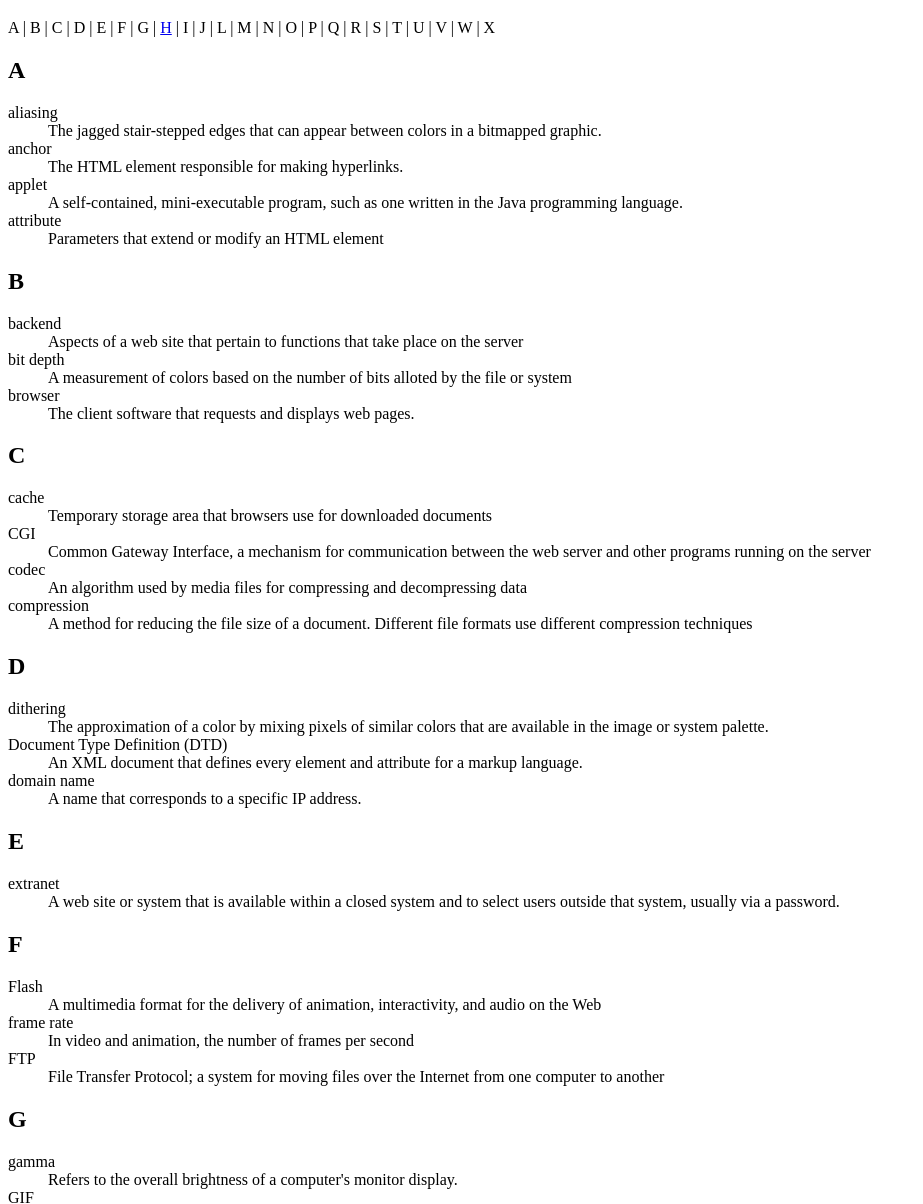
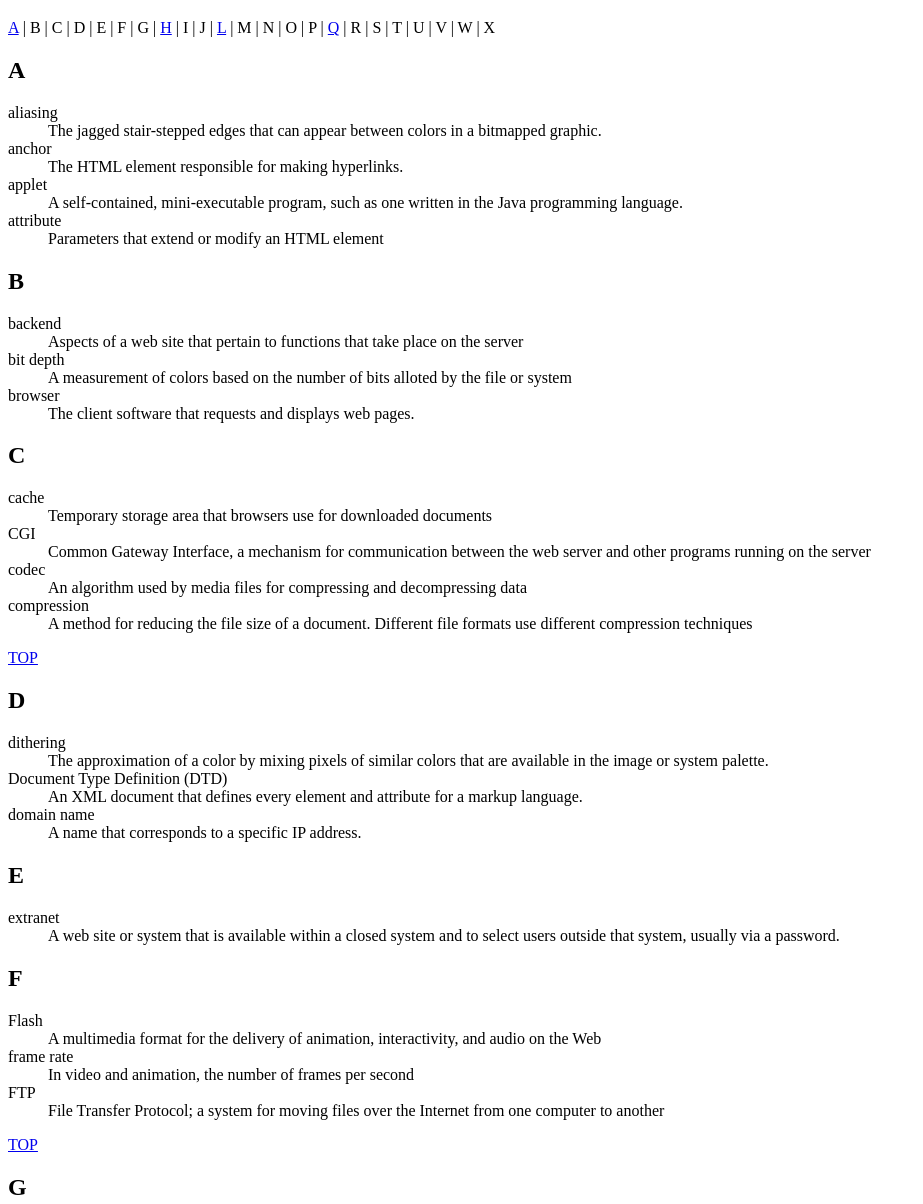
Before and after one commit to sonuram553/learning-web, a plain HTML site: page glossary.html in a window 1280 px wide. Shown: the part 61-1265 px from the top of the page, without its empty margins (0-923 px from the left). Drawn offline with Linux system fonts and the light colour scheme.

Commit message:
Add links to fragments

```diff
--- a/glossary.html
+++ b/glossary.html
@@ -10,11 +10,12 @@
     <h1 id="top">Glossary</h1>
 
     <p>
-      A | B | C | D | E | F | G | <a href="#startH">H</a> | I | J | L | M | N |
-      O | P | Q | R | S | T | U | V | W | X
+      <a href="#startA">A</a> | B | C | D | E | F | G |
+      <a href="#startH">H</a> | I | J | <a href="#startL">L</a> | M | N | O | P
+      | <a href="#startQ">Q</a> | R | S | T | U | V | W | X
     </p>
 
-    <h2>A</h2>
+    <h2 id="startA">A</h2>
 
     <dl>
       <dt>aliasing</dt>
@@ -78,6 +79,9 @@
         formats use different compression techniques
       </dd>
     </dl>
+    <p>
+      <a href="#top">TOP</a>
+    </p>
 
     <h2>D</h2>
 
@@ -126,6 +130,9 @@
         one computer to another
       </dd>
     </dl>
+    <p>
+      <a href="#top">TOP</a>
+    </p>
 
     <h2>G</h2>
 
@@ -200,7 +207,7 @@
       </dd>
     </dl>
 
-    <h2>L</h2>
+    <h2 id="startL">L</h2>
 
     <dl>
       <dt>lossy</dt>
@@ -264,7 +271,7 @@
       </dd>
     </dl>
 
-    <h2>Q</h2>
+    <h2 id="startQ">Q</h2>
     <dl>
       <dt>QuickTime</dt>
       <dd>
```
